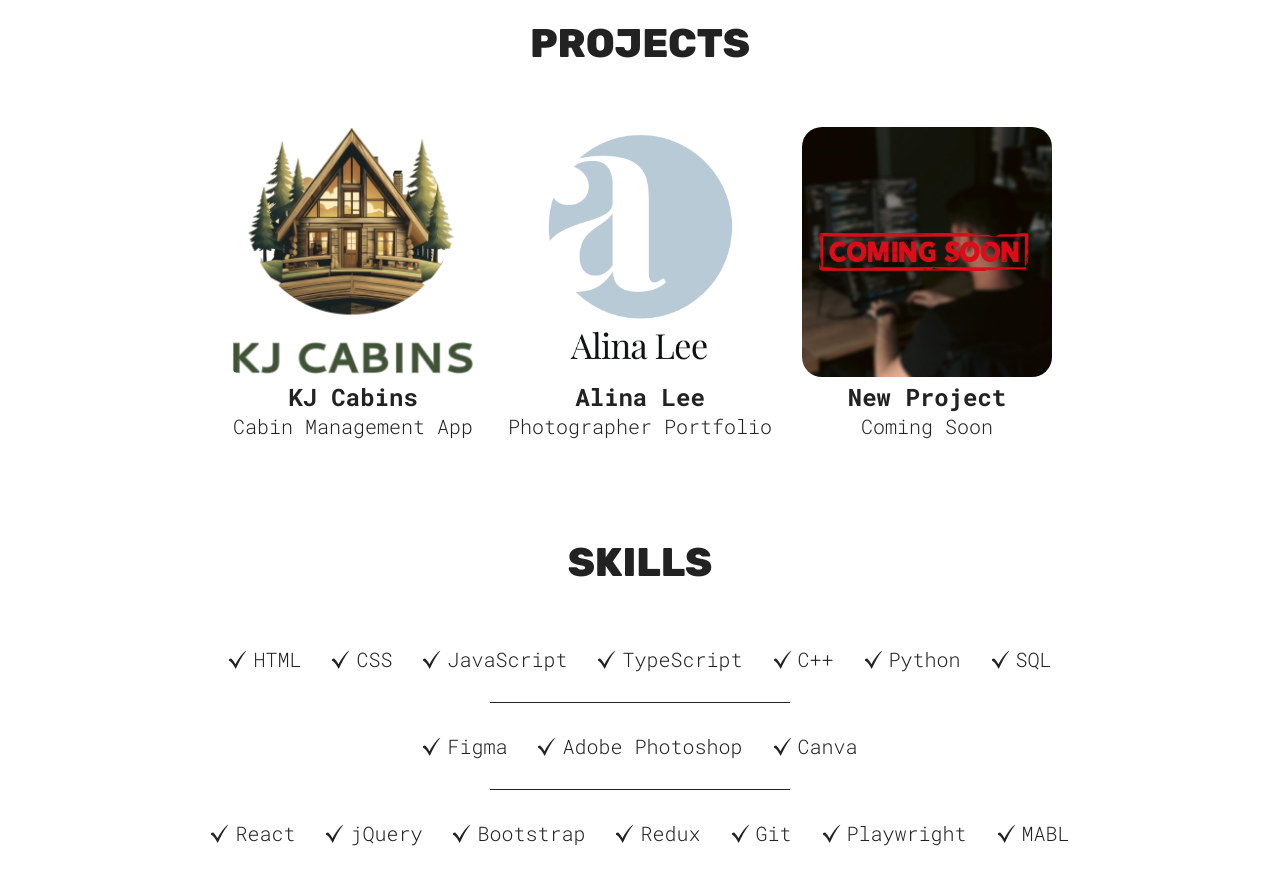
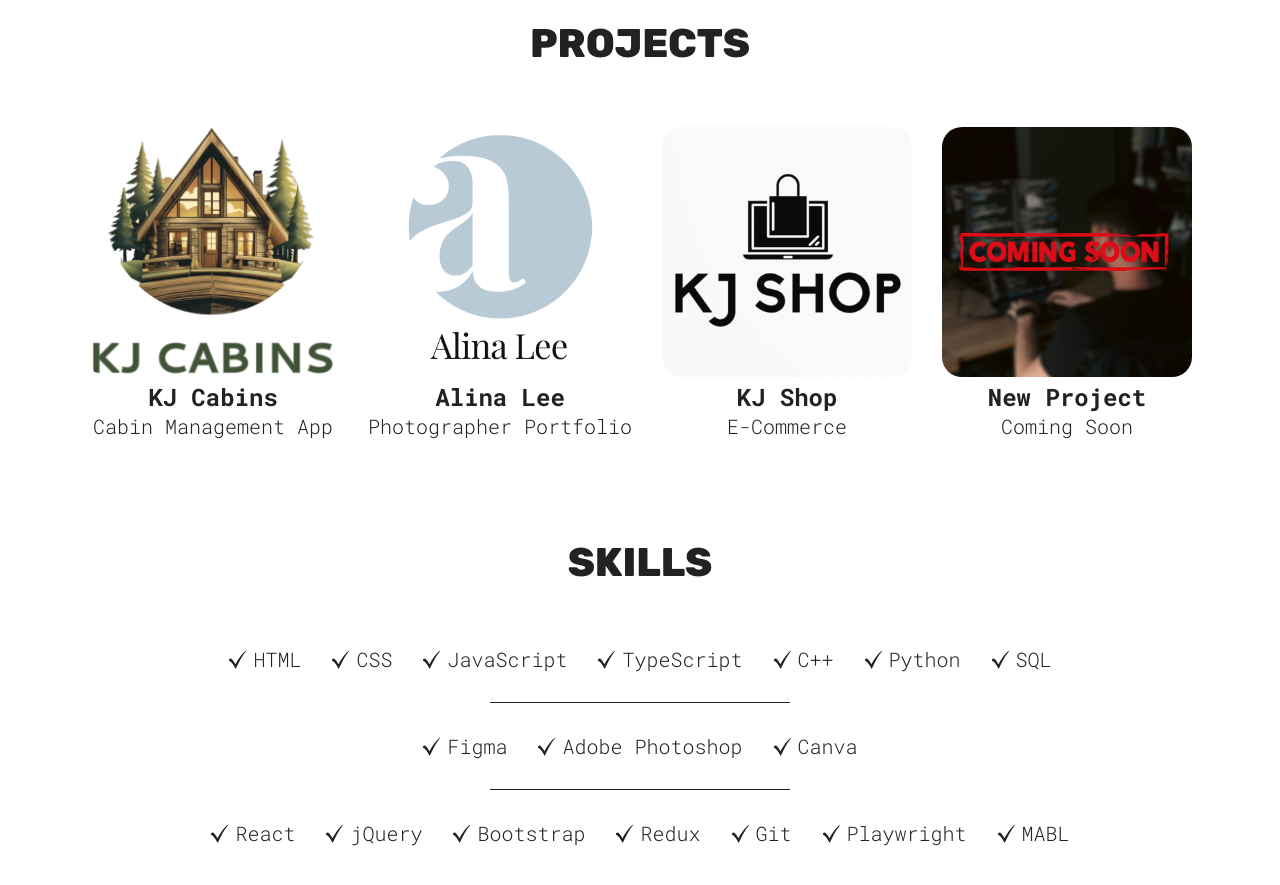
Before and after one commit to kenan1902/kenan-jafarov, a React (Vite) app: page / in a window 1280 px wide. Shown: the part 880-1765 px from the top of the page. Built offline with nearby package versions, Linux system fonts and the light colour scheme.

Commit message:
KJShopAdded

```diff
--- a/src/sections/Projects/Projects.jsx
+++ b/src/sections/Projects/Projects.jsx
@@ -5,6 +5,7 @@ import { TextAnimation, CustomAnimation } from "../../variants.js";
 import soon from "../../assets/soon.png";
 import kjCabins from "../../assets/kj-logo-light.png";
 import alinaLee from "../../assets/alinalee.png";
+import kjShop from "../../assets/kjshop-logo.png";
 
 function Projects() {
   return (
@@ -38,6 +39,12 @@ function Projects() {
           p="Photographer Portfolio"
         />
         <ProjectCard
+          src={kjShop}
+          link="https://thekjshop.netlify.app/"
+          h3="KJ Shop"
+          p="E-Commerce"
+        />
+        <ProjectCard
           src={soon}
           link="https://github.com/kenan1902/"
           h3="New Project"
```
Also changed, not shown: src/assets/kjshop-logo.png (added).
